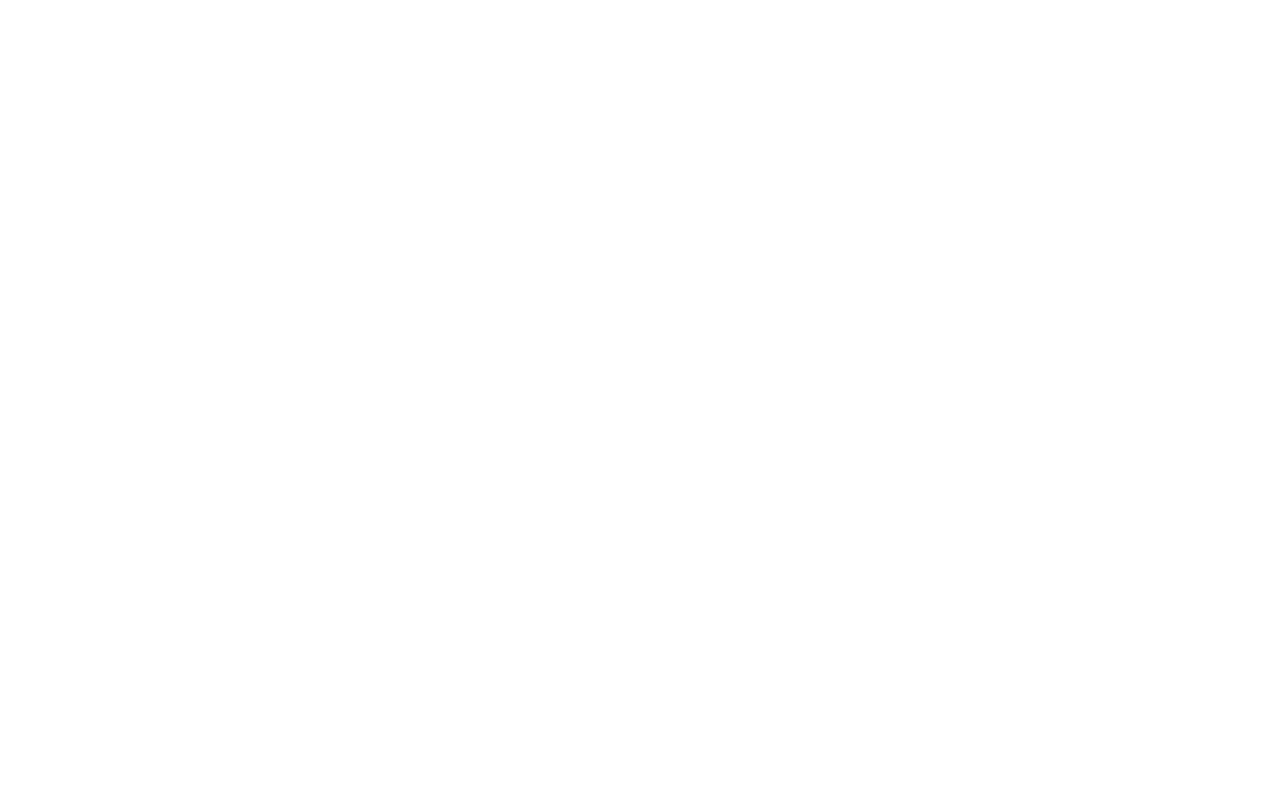
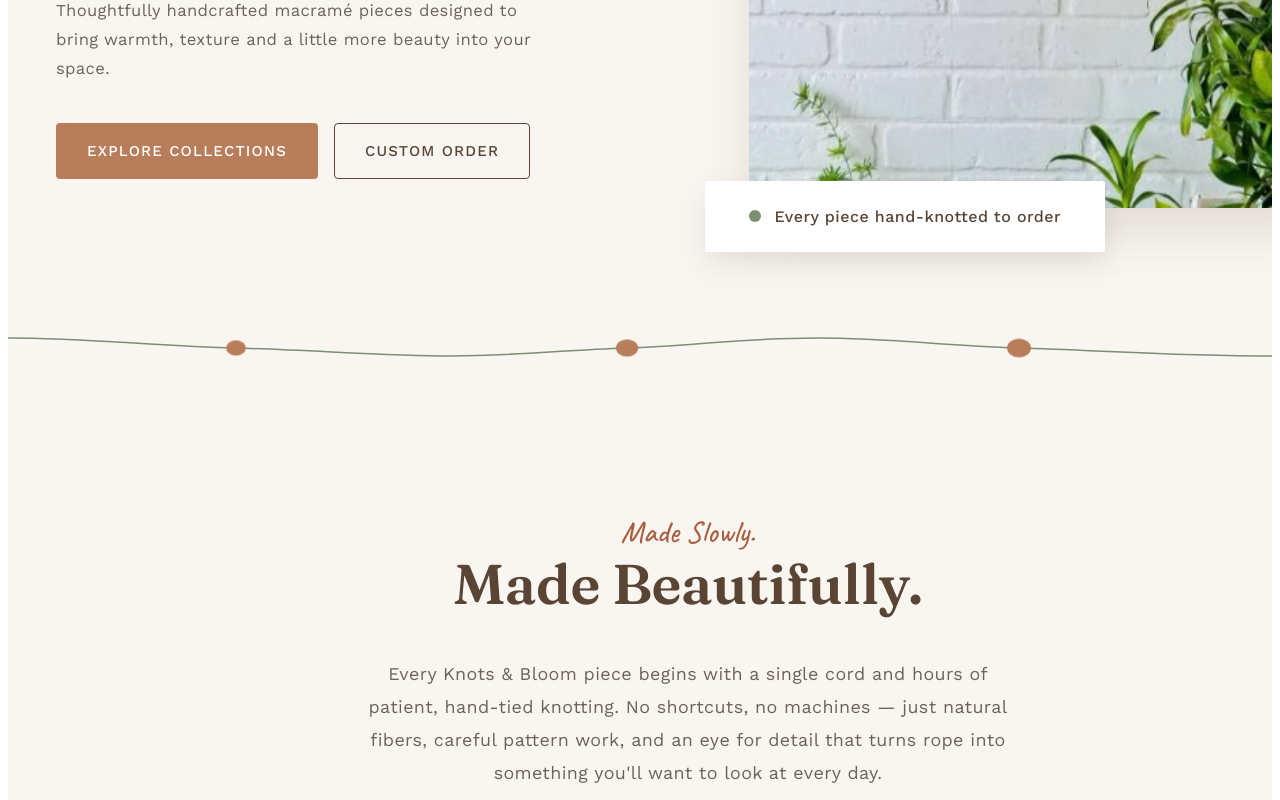
Before and after one commit to dilshodmahmaraimov22-ux/Bloom, a React (Vite) app: page / in a window 1280 px wide. Shown: the part 560-1360 px from the top of the page. Before the commit the page ends 800 px from the top, so only its background shows below. Built offline with nearby package versions, Linux system fonts and the light colour scheme.

Commit message:
text qoshildi

```diff
--- a/src/App.jsx
+++ b/src/App.jsx
@@ -13,7 +13,7 @@
      <BrowserRouter>
                    <Routes>
                           <Route path='/' element={<Layout/>}>
-                                 <Route path='/home' element={<Home/>}/>
+                                 <Route path='/' element={<Home/>}/>
                                  <Route path='/collection' element={<Collection/>}/>
                                  <Route path='/about' element={<About/>}/>
                                  <Route path='/custom' element={<Custom/>}/>
--- /dev/null
+++ b/src/Components/Text/Text.css
@@ -0,0 +1,115 @@
+@import url('https://fonts.googleapis.com/css2?family=Caveat:wght@500&family=Fraunces:opsz,wght@9..144,600&family=Work+Sans:wght@400&display=swap');
+
+.text {
+  --t-bg: #f9f6f1;
+  --t-ink: #5a4535;
+  --t-body: #6d625a;
+  --t-accent: #a85d3f;
+  --t-line: #b87d5a;
+  --ease: cubic-bezier(0.22, 0.61, 0.36, 1);
+
+  background: var(--t-bg);
+  font-family: 'Work Sans', system-ui, sans-serif;
+  padding: clamp(64px, 9vw, 120px) 0;
+}
+
+/* Agar .container boshqa CSS faylda bor bo'lsa, buni o'chirib tashlang */
+.container {
+  width: 100%;
+  max-width: 1280px;
+  margin: 0 auto;
+  padding: 0 clamp(16px, 4vw, 48px);
+}
+
+.text__container {
+  max-width: 660px;
+  margin: 0 auto;
+  text-align: center;
+}
+
+/* ---------- Qo'lyozma yozuv ---------- */
+.text__eyebrow {
+  display: inline-block;
+  margin: 0 0 4px;
+  font-family: 'Caveat', cursive;
+  font-size: clamp(24px, 2.4vw, 32px);
+  line-height: 1.1;
+  color: var(--t-accent);
+  transform-origin: center bottom;
+  transition: transform 0.4s var(--ease);
+}
+
+.text__container:hover .text__eyebrow {
+  transform: rotate(-4deg) translateY(-3px);
+}
+
+/* ---------- Sarlavha ---------- */
+.text__title {
+  position: relative;
+  display: block;
+  width: fit-content;
+  margin: 0 auto 28px;
+  padding-bottom: 14px;
+  font-family: 'Fraunces', Georgia, serif;
+  font-weight: 600;
+  font-size: clamp(34px, 4.6vw, 56px);
+  line-height: 1.1;
+  letter-spacing: -0.005em;
+  color: var(--t-ink);
+  transition: transform 0.4s var(--ease);
+}
+
+/* hoverda ostidan chiziq o'rtadan o'sib chiqadi */
+.text__title::after {
+  content: '';
+  position: absolute;
+  left: 0;
+  bottom: 0;
+  width: 100%;
+  height: 2px;
+  background: var(--t-line);
+  transform: scaleX(0);
+  transform-origin: center;
+  transition: transform 0.5s var(--ease);
+}
+
+.text__container:hover .text__title {
+  transform: translateY(-2px);
+}
+
+.text__container:hover .text__title::after {
+  transform: scaleX(1);
+}
+
+/* ---------- Matn ---------- */
+.text__desc {
+  margin: 0;
+  font-size: clamp(16px, 1.4vw, 19px);
+  line-height: 1.85;
+  letter-spacing: 0.02em;
+  color: var(--t-body);
+}
+
+/* ---------- Mobil ---------- */
+@media (max-width: 560px) {
+  .text__title {
+    margin-bottom: 20px;
+  }
+
+  .text__desc {
+    line-height: 1.75;
+  }
+}
+
+/* Animatsiyani kamaytirishni so'ragan foydalanuvchilar uchun */
+@media (prefers-reduced-motion: reduce) {
+  .text *,
+  .text *::after {
+    transition-duration: 0.01ms !important;
+  }
+
+  .text__container:hover .text__eyebrow,
+  .text__container:hover .text__title {
+    transform: none;
+  }
+}
--- /dev/null
+++ b/src/Components/Text/Text.jsx
@@ -0,0 +1,23 @@
+import React from 'react'
+import './Text.css'
+
+const Text = () => {
+  return (
+    <section className="text">
+      <div className="container">
+        <div className="text__container">
+          <p className="text__eyebrow">Made Slowly.</p>
+          <h2 className="text__title">Made Beautifully.</h2>
+          <p className="text__desc">
+            Every Knots &amp; Bloom piece begins with a single cord and hours of
+            patient, hand-tied knotting. No shortcuts, no machines — just
+            natural fibers, careful pattern work, and an eye for detail that
+            turns rope into something you'll want to look at every day.
+          </p>
+        </div>
+      </div>
+    </section>
+  )
+}
+
+export default Text
--- a/src/Page/HomePage/Home.jsx
+++ b/src/Page/HomePage/Home.jsx
@@ -1,10 +1,12 @@
 import React from 'react'
 import Hero from '../../Components/Hero/Hero'
+import Text from '../../Components/Text/Text'
 
 const Home = () => {
   return (
     <>
     <Hero/>
+    <Text/>
     </>
   )
 }
```
